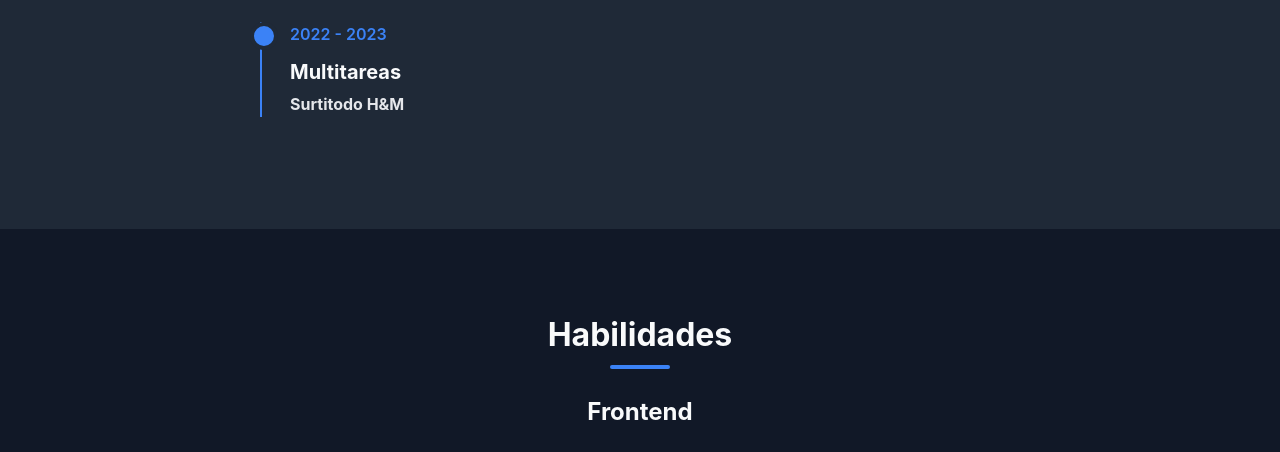
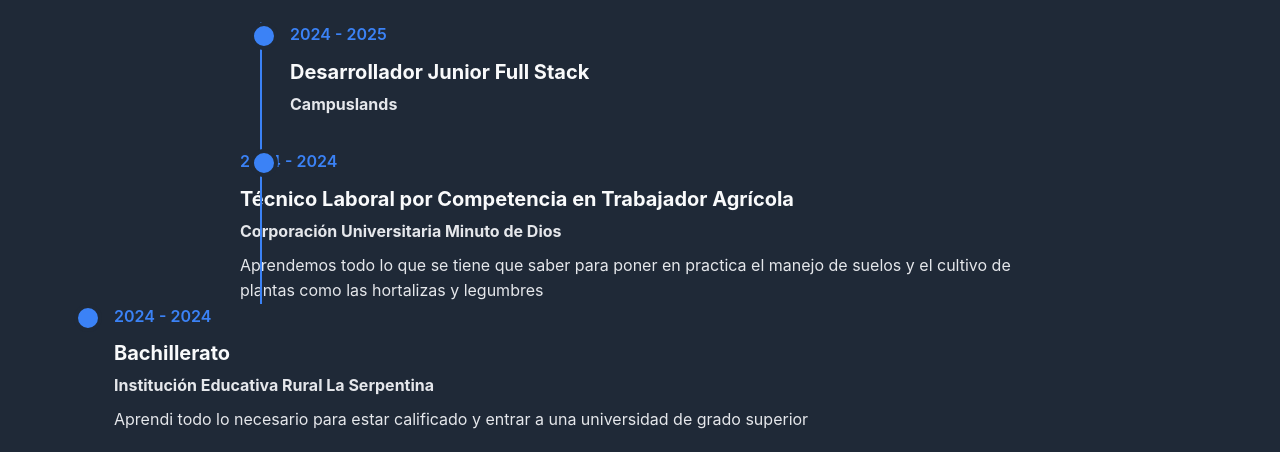
Before and after one commit to luistalero/PORTAFOLIO, a plain HTML site: page index.html in a window 1280 px wide. Shown: the part 641-1093 px from the top of the page. Drawn offline with Linux system fonts and the light colour scheme.

Commit message:
feat: :rockect: Commit 4

```diff
--- a/index.html
+++ b/index.html
@@ -49,7 +49,7 @@
                         </div>
                     </div>
                     <div class="hero-image">
-                        <img src="img/1740680091017.jpeg" alt="Foto de perfil" class="profile-image">
+                        <img src="img/4.jpg" alt="Foto de perfil" class="profile-image">
                     </div>
                 </div>
             </div>
@@ -58,15 +58,36 @@
         <!-- Experience Section -->
         <section id="experiencia" class="experience">
             <div class="container">
-                <h2 class="section-title">Experiencia Laboral</h2>
+                <h2 class="section-title">Experiencia Estudiantil</h2>
                 <div class="timeline">
                     <div class="timeline-item">
-                        <div class="timeline-date">2022 - 2023</div>
+                        <div class="timeline-date">2024 - 2025</div>
                         <div class="timeline-content">
-                            <h3 class="timeline-title">Multitareas</h3>
-                            <h4 class="timeline-company">Surtitodo H&M</h4>
+                            <h3 class="timeline-title">Desarrollador Junior Full Stack</h3>
+                            <h4 class="timeline-company">Campuslands</h4>
                             <p class="timeline-description">
                                 <!-- Aquí puedes agregar una descripción de tus responsabilidades -->
+                            </p>
+                        </div>
+                    </div>
+                    <div class="timeline-item">
+                    </div>
+                        <div class="timeline-date">2024 - 2024</div>
+                        <div class="timeline-content">
+                            <h3 class="timeline-title">Técnico Laboral por Competencia en Trabajador Agrícola</h3>
+                            <h4 class="timeline-company">Corporación Universitaria Minuto de Dios</h4>
+                            <p class="timeline-description">
+                                Aprendemos todo lo que se tiene que saber para poner en practica el manejo de suelos y el cultivo de plantas como las hortalizas y legumbres
+                            </p>
+                        </div>
+                    </div>
+                    <div class="timeline-item">
+                        <div class="timeline-date">2024 - 2024</div>
+                        <div class="timeline-content">
+                            <h3 class="timeline-title">Bachillerato</h3>
+                            <h4 class="timeline-company">Institución Educativa Rural La Serpentina</h4>
+                            <p class="timeline-description">
+                                Aprendi todo lo necesario para estar calificado y entrar a una universidad de grado superior
                             </p>
                         </div>
                     </div>
```
Also changed, not shown: img/1740680091017.jpeg (deleted), img/4.jpg (added).
